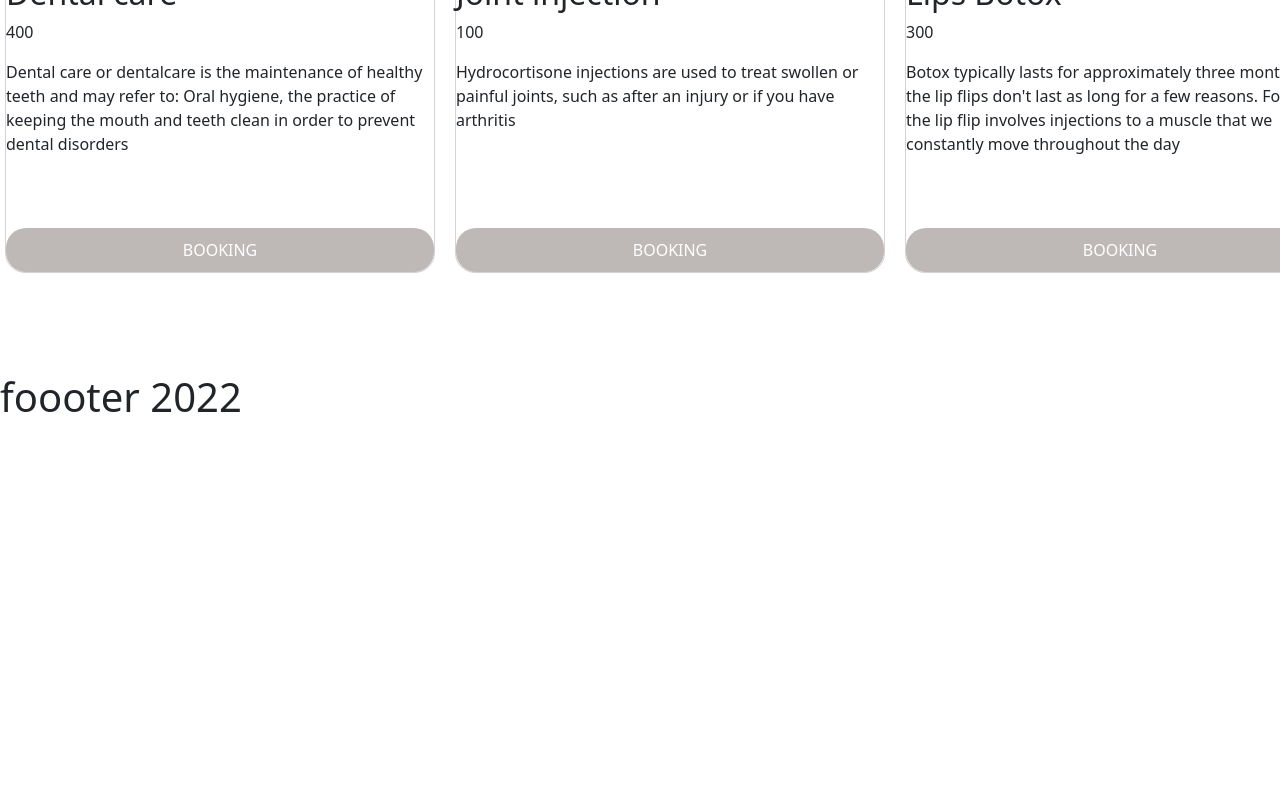
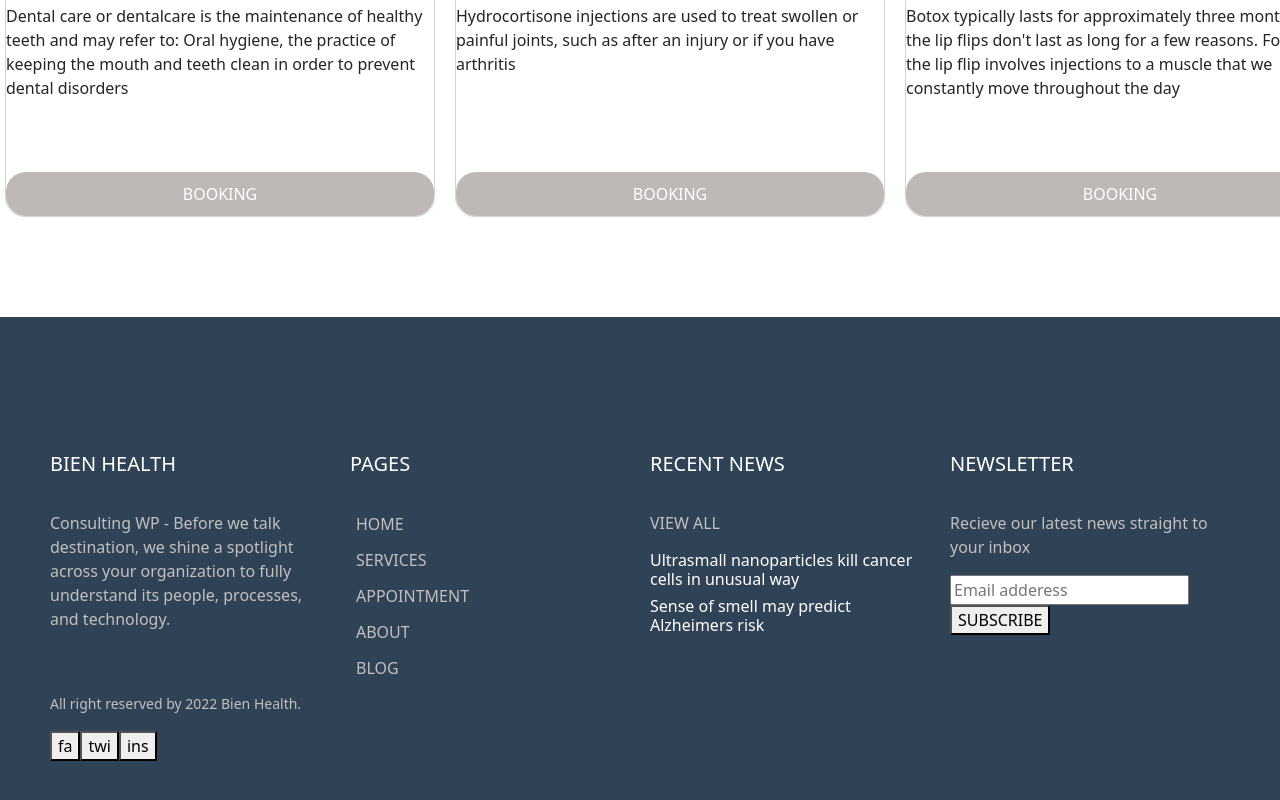
Before and after one commit to sheikhhasan124/bien-health, a React (Create React App) app: page /home in a window 1280 px wide. Shown: the part 1920-2720 px from the top of the page. Before the commit the page ends 2349 px from the top, so only its background shows below. Built offline with nearby package versions, Linux system fonts and the light colour scheme.

Commit message:
footer sectin added

```diff
--- a/src/Component/Shared/Footer/Footer.css
+++ b/src/Component/Shared/Footer/Footer.css
@@ -0,0 +1,29 @@
+.footer-container{
+    background-color: #304356;
+    padding: 100px 50px;
+    color: rgb(192, 192, 192);
+}
+.footer-info .title{
+    margin: 35px 0;
+    font-size: 20px;
+}
+.colore-white{
+    color: white;
+}
+.pages button{
+    border: none;
+    display: block;
+    background: none;
+    color:rgb(192, 192, 192);
+    margin-bottom: 10px;
+}
+.pages button:hover{
+    color: gray;
+}
+@media screen and (min-width:700px){
+    .footer-info{
+        display: grid;
+        grid-template-columns: repeat(4, 1fr);
+        grid-gap: 20px;
+    }
+}
--- a/src/Component/Shared/Footer/Footer.js
+++ b/src/Component/Shared/Footer/Footer.js
@@ -1,11 +1,60 @@
 import React from 'react';
+import './Footer.css'
 
 const Footer = () => {
     const date = new Date();
     const year = date.getFullYear();
     return (
-        <div>
-            <h1>foooter {year}</h1>
+        <div className='footer-container'>
+            <div className="footer-info">
+             <div>
+                <h3 className='title colore-white'>BIEN HEALTH</h3>
+                <p>Consulting WP - Before we talk destination, we shine a spotlight across your organization to fully understand its people, processes, and technology.</p>
+            </div>
+            <div className="pages">
+                <h3 className='title  colore-white'>PAGES</h3>
+                <button>HOME</button>
+                <button>SERVICES</button>
+                <button>APPOINTMENT</button>
+                <button>ABOUT</button>
+                <button>BLOG</button>
+            </div>
+            <div className="recent-news">
+                <div>
+                    <h3 className='title  colore-white'>RECENT NEWS</h3>
+                    <p>VIEW ALL</p>
+                    <h6 className='colore-white'>Ultrasmall nanoparticles kill cancer cells in unusual way</h6>
+                    <div className="date">
+                        {}
+                        <span>{}</span>
+                    </div>
+                </div>
+                <div className="hr"></div>
+                <div>
+
+                    <h6 className='colore-white'>Sense of smell may predict Alzheimers risk</h6>
+                    <div className="date">
+                        {}
+                        <span>{}</span>
+                    </div>
+                </div>
+            </div>
+            <div className="newsLetter">
+                <h3 className='title  colore-white'>NEWSLETTER</h3>
+                <p>Recieve our latest news straight to your inbox</p>
+                <input type="text" placeholder='Email adderess' />
+                <button>SUBSCRIBE</button>
+            </div>
+            </div>
+            <div className="hr"></div>
+            <div>
+                <p><small>All right reserved by {year} Bien Health.</small></p>
+                <div className="social-icon">
+                    <button>fa</button>
+                    <button>twi</button>
+                    <button>ins</button>
+                </div>
+            </div>
         </div>
     );
 };
--- a/src/Component/Shared/Header/Header.js
+++ b/src/Component/Shared/Header/Header.js
@@ -1,10 +1,10 @@
 import React from 'react';
-import { Container, Nav } from 'react-bootstrap';
-import Navbar from 'react-bootstrap/Navbar'
+import { Container, Nav, Navbar } from 'react-bootstrap';
+
 const Header = () => {
     return (
     <div>
-            <Navbar collapseOnSelect expand="lg" bg="dark" variant="dark">
+       <Navbar fixed='top'  collapseOnSelect expand="lg" bg="dark" variant="dark">
          <Container>
             <Navbar.Brand  href="#home">Bien Health</Navbar.Brand>
             <Navbar.Toggle aria-controls="responsive-navbar-nav" />
```
Lines whose indentation alone changed are shown as unchanged.
